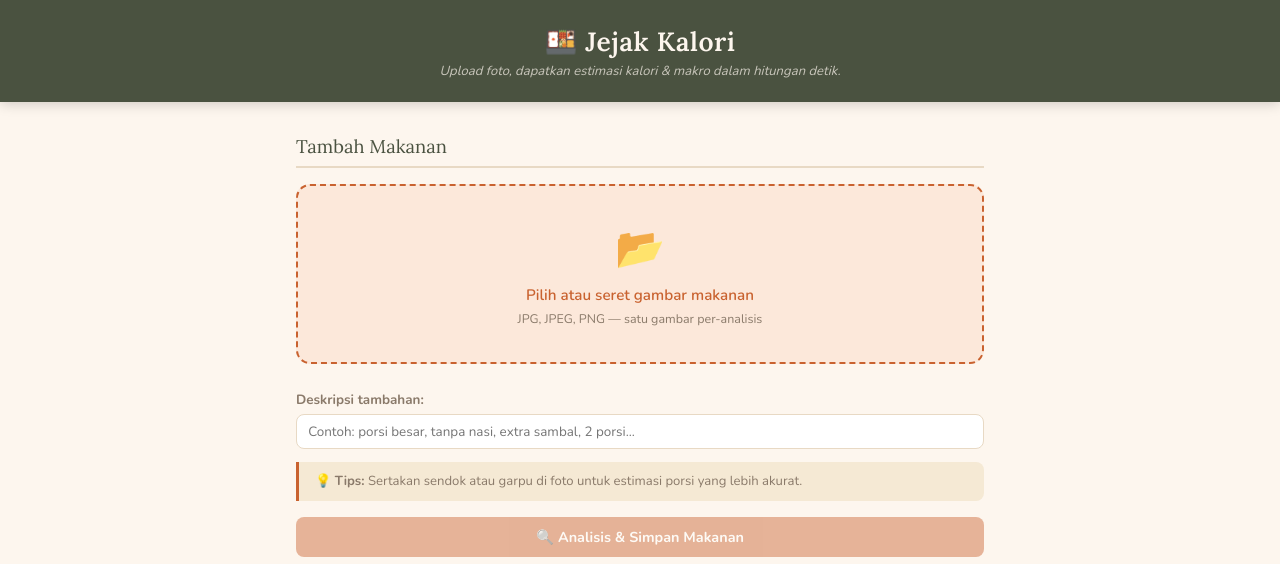
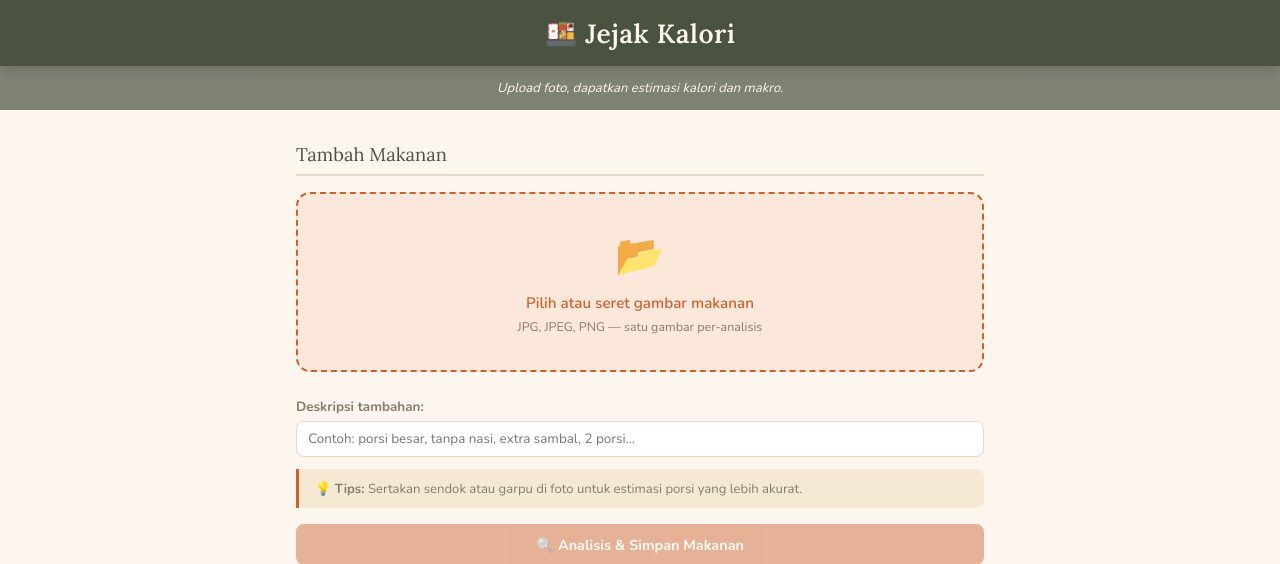
Before and after one commit to muhammadrizki985/calorie-tracker, a PHP site: page /analyze/ in a window 1280 px wide. Shown: the top 564 px of the page. Run offline with PHP 8.4, Linux system fonts and the light colour scheme.

Commit message:
Title updated

```diff
--- a/index.php
+++ b/index.php
@@ -120,28 +120,42 @@ input, textarea {
 .wrapper { max-width: 720px; margin: 0 auto; padding: 0 1rem 4rem; }
 
 /* ── header ── */
-.site-header {
+.site-header-sticky {
     background: var(--olive);
     color: var(--cream);
-    padding: 1.5rem 1rem 1.4rem;
+    padding: 1rem;
     text-align: center;
     position: sticky; top: 0; z-index: 100;
     box-shadow: 0 2px 12px rgba(0,0,0,.18);
+    display: flex;
+    align-items: center;
+    justify-content: center;
+    min-height: 56px;
 }
-.site-header:active {
+.site-header-sticky:active {
     background-color: color-mix(in srgb, var(--olive), black 7%);
-    transform: translateY(1px);
 }
-.site-header h1 {
+.site-header-sticky h1 {
     font-family: 'Lora', serif;
     font-size: 1.65rem;
     letter-spacing: .02em;
+    margin: 0;
 }
-.site-header p {
+.site-header-subtitle {
+    background: var(--olive);
+    color: var(--cream);
+    text-align: center;
     font-size: .82rem;
     opacity: .7;
-    margin-top: .25rem;
+    padding: 0;
     font-style: italic;
+    display: flex;
+    align-items: center;
+    justify-content: center;
+    min-height: 44px;
+}
+.site-header-subtitle span {
+    padding: .6rem 1rem;
 }
 
 /* ── section ── */
@@ -554,10 +568,12 @@ hr { border: none; border-top: 1px solid var(--border); margin: 2rem 0; }
 </head>
 <body>
 
-<header class="site-header">
+<div class="site-header-sticky">
     <h1>🍱 Jejak Kalori</h1>
-    <p>Upload foto, dapatkan estimasi kalori &amp; makro dalam hitungan detik.</p>
-</header>
+</div>
+<div class="site-header-subtitle">
+    <span>Upload foto, dapatkan estimasi kalori dan makro.</span>
+</div>
 
 <!-- spinner overlay -->
 <div id="spinner-overlay">
@@ -816,7 +832,7 @@ hr { border: none; border-top: 1px solid var(--border); margin: 2rem 0; }
 })();
 
 // Klik header untuk kembali ke atas
-document.querySelector('.site-header').addEventListener('click', () => {
+document.querySelector('.site-header-sticky').addEventListener('click', () => {
     window.scrollTo({
         top: 0,
         behavior: 'smooth' // Efek scroll halus
```
